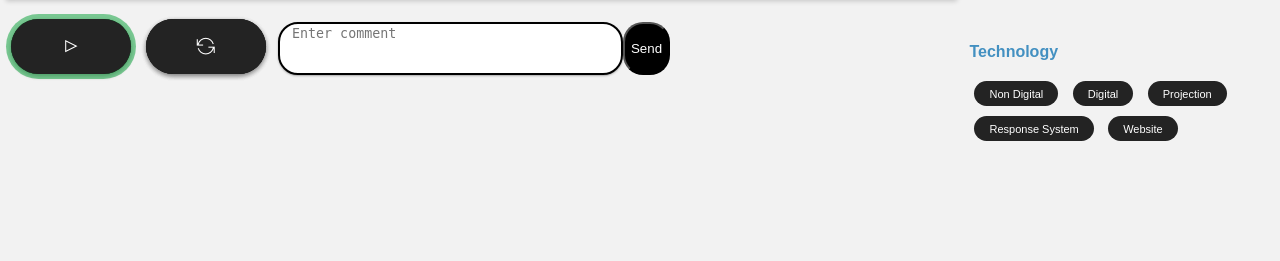
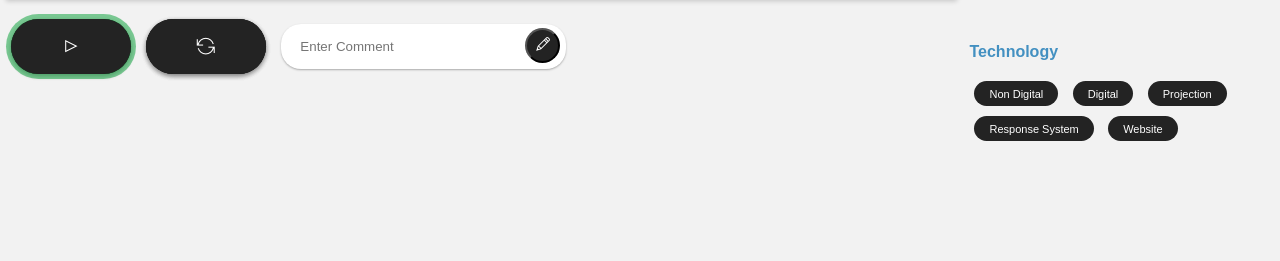
Before and after one commit to ROCA-UVA/ROCA-Web, a PHP site: page / in a window 1280 px wide. Shown: the part 539-800 px from the top of the page. Run offline with PHP 8.4, Linux system fonts and the light colour scheme.

Commit message:
styled comment form and button

```diff
--- a/assets/stylesheet.css
+++ b/assets/stylesheet.css
@@ -732,32 +732,29 @@ button:focus {
 	max-width: 300px;
 }
 
-/* comment box */
-form {
-	display: flex;
-	padding: 0.75%;
-	float: left;
-	max-width: 700px;
-	resize: both;
-}
-
-textarea {
+input[type="text"] {
+    padding: 1%;
+    height: 45px;
 	display: inline-block;
-	max-width: 700px;
+	width: 30%;
 	resize: none;
 	border-radius: 20px;
 	box-shadow:0 1px 2px #aaa;
-	border: 2px solid black;
+	border: 0;
 	outline: none !important;
 	text-indent: 10px;
+	margin: 10px;
+
+
 }
 
-#submit {
-	display: inline-block;
-	max-width: 200px;
-	background: black;
-	color:white;
-	border-radius: 20px;
-	position: relative;
-	left: 0%;
+button[type="submit"] {
+    margin-left: -55px;
+    border-radius: 100px;
+    color: white;
+    height: 35px;
+    width: 35px;
+    font-size: 16px;
+	font-family: 'product sans', sans-serif;
+	background-color: #232323;
 }
--- a/index.html
+++ b/index.html
@@ -74,11 +74,13 @@
 						</div>
 					</div>
 
-					<!-- comments text area -->
-					<form>
-						<textarea cols="40" rows="3" placeholder="Enter comment"></textarea>
-						<input id="submit" type="submit" value="Send">
-					</form>
+					<div class='comment_box'>
+						<!-- comments text area -->
+						<input placeholder='Enter Comment' type="text">
+						<button type="submit">
+						    <i class="ti-pencil"></i>
+						</button>
+					</div>
 				</div>
 			</div>
 		</div>
```
